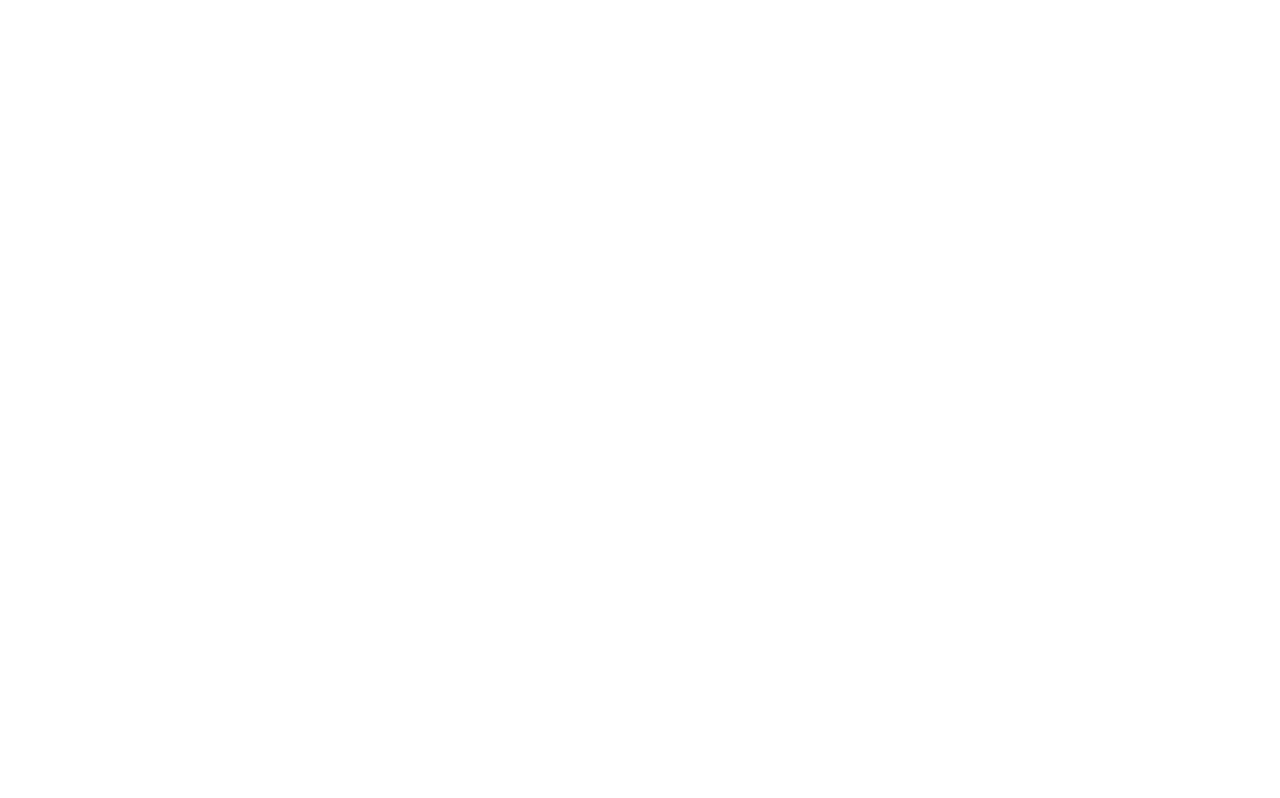
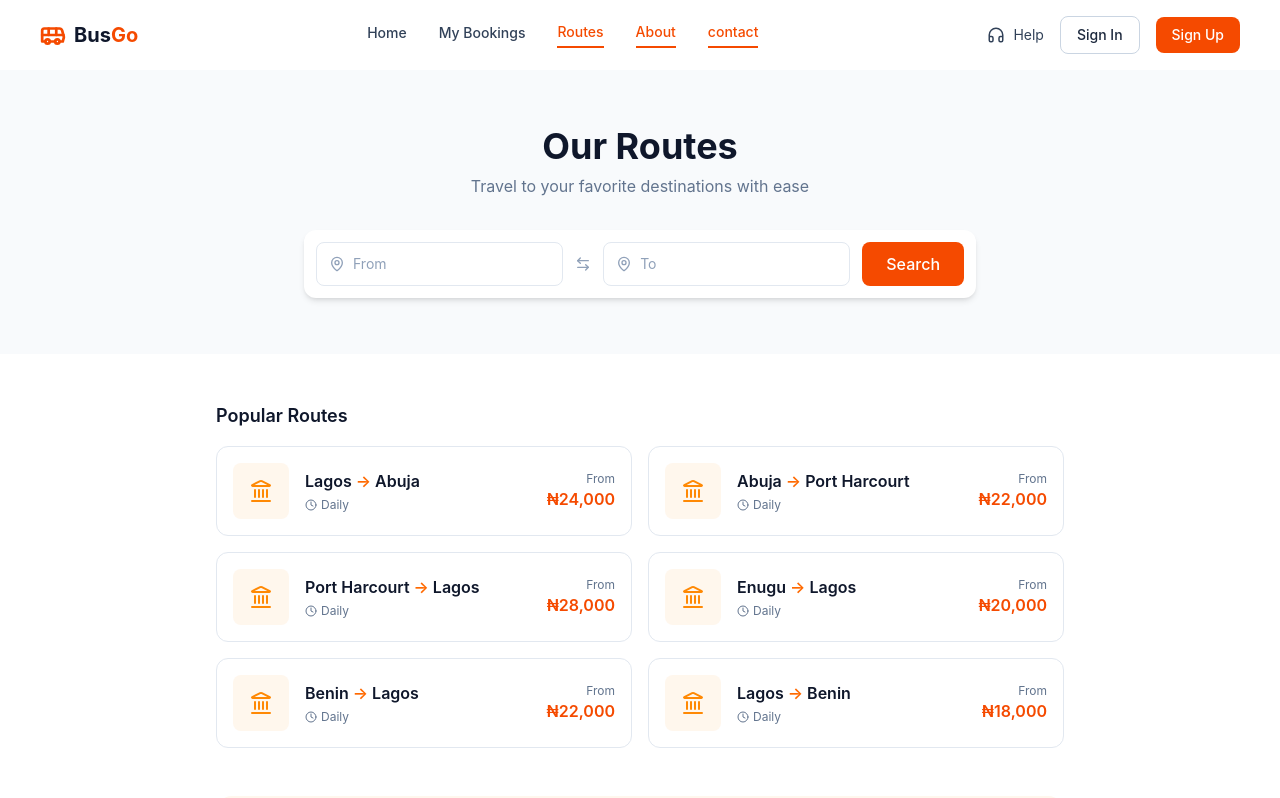
Before and after one commit to DanielApple05/Bus-Go, a React app in the folder frontend/: page /routes in a window 1280 px wide. Before the commit this address had no page. Shown: the top 798 px of the page. Built offline with nearby package versions, Linux system fonts and the light colour scheme; the HTML template or start-up script is replaced by a standard one.

Commit message:
Refactor routing structure: rename 'availableBuses' to 'buses', update routes, and implement new 'routes' page for better navigation

```diff
--- a/frontend/src/App.jsx
+++ b/frontend/src/App.jsx
@@ -2,8 +2,8 @@
 import { Routes, Route } from 'react-router-dom';
 import { BookingProvider } from './context/BookingContext';
 import Index from './pages/index';
-import BusRoutes from './pages/buses';
-import AvailableBuses from './pages/availableBuses';
+import BusRoutes from './pages/routes';
+import AvailableBuses from './pages/buses';
 import BookingSummary from './pages/bookingSumary';
 import SeatSelection from './pages/seatSelection';
 
@@ -14,8 +14,8 @@
     <BookingProvider>
       <Routes>
         <Route path="/" element={<Index />} />
-        <Route path="/buses" element={<BusRoutes />} />
-        <Route path="/availableBuses" element={<AvailableBuses />} />
+        <Route path="/routes" element={<BusRoutes />} />
+        <Route path="/buses" element={<AvailableBuses />} />
         <Route path="/booking" element={<BookingSummary />} />
         <Route path="/seat" element={<SeatSelection />} />
       </Routes>
--- a/frontend/src/components/navbar.jsx
+++ b/frontend/src/components/navbar.jsx
@@ -4,7 +4,7 @@
 const navLinks = [
   { tab: 'Home', path: "/" },
   { tab: 'My Bookings', path: "/booking" },
-  { tab: 'Routes', path: "/busRoutes" },
+  { tab: 'Routes', path: "/routes" },
   { tab: 'About', path: "#" },
   { tab: 'contact', path: "#" }
 ];
--- a/frontend/src/pages/availableBuses.jsx
+++ /dev/null
@@ -1,37 +0,0 @@
-import { ArrowLeft } from 'lucide-react';
-import Navbar from '../components/Navbar';
-import BusCard from '../components/BusCard';
-
-// Replace with data from GET /availability?from=&to=&date=
-const mockBuses = [
-  { id: 1, name: 'Luxury Coach', seatLayout: '2+1 Seater', from: 'Lagos', to: 'Abuja', departure: '08:00 AM', arrival: '02:00 PM', price: 24000, availableSeats: 18 },
-  { id: 2, name: 'Executive Bus', seatLayout: '2+2 Seater', from: 'Lagos', to: 'Abuja', departure: '09:30 AM', arrival: '03:30 PM', price: 20000, availableSeats: 24 },
-  { id: 3, name: 'Standard Bus', seatLayout: '2+2 Seater', from: 'Lagos', to: 'Abuja', departure: '11:00 AM', arrival: '05:00 PM', price: 16000, availableSeats: 30 },
-];
-
-const AvailableBuses = ({ route, date, onBack, onSelectBus }) => {
-  return (
-    <div>
-      <Navbar />
-
-      <div className="max-w-4xl mx-auto px-6 py-10">
-        <button onClick={onBack} className="flex items-center gap-2 text-slate-500 hover:text-orange-600 mb-4">
-          <ArrowLeft size={18} />
-        </button>
-
-        <h1 className="text-2xl font-bold text-slate-900">Available Buses</h1>
-        <p className="text-slate-500 text-sm mt-1">
-          {route?.from} &rarr; {route?.to} &nbsp;&bull;&nbsp; {date}
-        </p>
-
-        <div className="flex flex-col gap-4 mt-6">
-          {mockBuses.map((bus) => (
-            <BusCard key={bus.id} bus={bus} onSelect={onSelectBus} />
-          ))}
-        </div>
-      </div>
-    </div>
-  );
-}
-
-export default AvailableBuses;
--- a/frontend/src/pages/buses.jsx
+++ b/frontend/src/pages/buses.jsx
@@ -1,76 +1,37 @@
-import { useState } from 'react';
-import { MapPin, ArrowLeftRight } from 'lucide-react';
+import { ArrowLeft } from 'lucide-react';
 import Navbar from '../components/Navbar';
-import RouteCard from '../components/RouteCard';
+import BusCard from '../components/BusCard';
 
-const SearchField = ({ icon: Icon, placeholder, value, onChange }) => {
+// Replace with data from GET /availability?from=&to=&date=
+const mockBuses = [
+  { id: 1, name: 'Luxury Coach', seatLayout: '2+1 Seater', from: 'Lagos', to: 'Abuja', departure: '08:00 AM', arrival: '02:00 PM', price: 24000, availableSeats: 18 },
+  { id: 2, name: 'Executive Bus', seatLayout: '2+2 Seater', from: 'Lagos', to: 'Abuja', departure: '09:30 AM', arrival: '03:30 PM', price: 20000, availableSeats: 24 },
+  { id: 3, name: 'Standard Bus', seatLayout: '2+2 Seater', from: 'Lagos', to: 'Abuja', departure: '11:00 AM', arrival: '05:00 PM', price: 16000, availableSeats: 30 },
+];
+
+const AvailableBuses = ({ route, date, onBack, onSelectBus }) => {
   return (
-    <div className="flex items-center gap-2 px-3 h-11 flex-1 rounded-lg border border-slate-200">
-      <Icon size={16} className="text-slate-400 shrink-0" />
-      <input
-        value={value}
-        onChange={(e) => onChange(e.target.value)}
-        placeholder={placeholder}
-        className="w-full bg-transparent text-sm outline-none placeholder:text-slate-400"
-      />
+    <div>
+      <Navbar />
+
+      <div className="max-w-4xl mx-auto px-6 py-10">
+        <button onClick={onBack} className="flex items-center gap-2 text-slate-500 hover:text-orange-600 mb-4">
+          <ArrowLeft size={18} />
+        </button>
+
+        <h1 className="text-2xl font-bold text-slate-900">Available Buses</h1>
+        <p className="text-slate-500 text-sm mt-1">
+          {route?.from} &rarr; {route?.to} &nbsp;&bull;&nbsp; {date}
+        </p>
+
+        <div className="flex flex-col gap-4 mt-6">
+          {mockBuses.map((bus) => (
+            <BusCard key={bus.id} bus={bus} onSelect={onSelectBus} />
+          ))}
+        </div>
+      </div>
     </div>
   );
 }
 
-// Replace with data from GET /routes
-const mockRoutes = [
-  { from: 'Lagos', to: 'Abuja', price: 24000 },
-  { from: 'Abuja', to: 'Port Harcourt', price: 22000 },
-  { from: 'Port Harcourt', to: 'Lagos', price: 28000 },
-  { from: 'Enugu', to: 'Lagos', price: 20000 },
-  { from: 'Benin', to: 'Lagos', price: 22000 },
-  { from: 'Lagos', to: 'Benin', price: 18000 },
-];
-
-const Buses = ({ onSelectRoute }) => {
-  const [from, setFrom] = useState('');
-  const [to, setTo] = useState('');
-
-  return (
-    <div>
-      <Navbar />
-
-      <section className="text-center py-14 px-6 bg-slate-50">
-        <h1 className="text-4xl font-bold text-slate-900">Our Routes</h1>
-        <p className="text-slate-500 mt-2">Travel to your favorite destinations with ease</p>
-
-        <div className="max-w-2xl mx-auto mt-8 bg-white rounded-xl shadow-md p-3 flex items-center gap-3">
-          <SearchField icon={MapPin} placeholder="From" value={from} onChange={setFrom} />
-          <ArrowLeftRight size={16} className="text-slate-400 shrink-0" />
-          <SearchField icon={MapPin} placeholder="To" value={to} onChange={setTo} />
-          <button className="px-6 h-11 rounded-lg bg-orange-600 text-white font-medium hover:bg-orange-700 whitespace-nowrap">
-            Search
-          </button>
-        </div>
-      </section>
-
-      <section className="max-w-4xl mx-auto py-12 px-6">
-        <h2 className="text-lg font-semibold text-slate-900 mb-4">Popular Routes</h2>
-        <div className="grid grid-cols-1 md:grid-cols-2 gap-4">
-          {mockRoutes.map((route) => (
-            <RouteCard key={`${route.from}-${route.to}`} {...route} onSelect={() => onSelectRoute?.(route)} />
-          ))}
-        </div>
-      </section>
-
-      <section className="max-w-4xl mx-auto mb-12 px-6">
-        <div className="bg-orange-50 rounded-2xl p-8 flex items-center justify-between">
-          <div>
-            <h3 className="text-xl font-bold text-slate-900">Hire a Bus</h3>
-            <p className="text-slate-600 text-sm mt-1">Planning a group trip, event or tour? Hire a bus that fits your needs.</p>
-            <button className="mt-4 px-5 py-2.5 rounded-lg bg-orange-600 text-white font-medium hover:bg-orange-700">
-              Hire a Bus
-            </button>
-          </div>
-        </div>
-      </section>
-    </div>
-  );
-}
-
-export default Buses;
+export default AvailableBuses;
--- /dev/null
+++ b/frontend/src/pages/routes.jsx
@@ -0,0 +1,97 @@
+import { useState } from 'react';
+import { useNavigate } from 'react-router-dom';
+import { MapPin, ArrowLeftRight } from 'lucide-react';
+import Navbar from '../components/Navbar';
+import RouteCard from '../components/routeCard';
+import { useBooking } from '../context/BookingContext';
+
+const mockRoutes = [
+  { from: 'Lagos', to: 'Abuja', price: 24000 },
+  { from: 'Abuja', to: 'Port Harcourt', price: 22000 },
+  { from: 'Port Harcourt', to: 'Lagos', price: 28000 },
+  { from: 'Enugu', to: 'Lagos', price: 20000 },
+  { from: 'Benin', to: 'Lagos', price: 22000 },
+  { from: 'Lagos', to: 'Benin', price: 18000 },
+];
+
+const Buses = () => {
+  const [from, setFrom] = useState('');
+  const [to, setTo] = useState('');
+  const navigate = useNavigate();
+  const { updateBooking } = useBooking();
+
+  const handleSearch = (e) => {
+    e.preventDefault();
+    if (!from || !to) return;
+    updateBooking({ from, to });
+    navigate('/buses'); // still needs a date — see note below
+  };
+
+  const handleSelectRoute = (route) => {
+    updateBooking({ from: route.from, to: route.to });
+    navigate('/buses');
+  };
+
+  return (
+    <div>
+      <Navbar />
+      <section className="text-center py-14 px-6 bg-slate-50">
+        <h1 className="text-4xl font-bold text-slate-900">Our Routes</h1>
+        <p className="text-slate-500 mt-2">Travel to your favorite destinations with ease</p>
+
+        <form onSubmit={handleSearch} className="max-w-2xl mx-auto mt-8 bg-white rounded-xl shadow-md p-3 flex items-center gap-3">
+          <div className="flex items-center gap-2 px-3 h-11 flex-1 rounded-lg border border-slate-200">
+            <MapPin size={16} className="text-slate-400 shrink-0" />
+            <input
+              type="text"
+              className="w-full bg-transparent text-sm outline-none placeholder:text-slate-400"
+              placeholder="From"
+              value={from}
+              onChange={(e) => setFrom(e.target.value)}
+            />
+          </div>
+          <ArrowLeftRight size={16} className="text-slate-400 shrink-0" />
+          <div className="flex items-center gap-2 px-3 h-11 flex-1 rounded-lg border border-slate-200">
+            <MapPin size={16} className="text-slate-400 shrink-0" />
+            <input
+              type="text"
+              placeholder="To"
+              value={to}
+              onChange={(e) => setTo(e.target.value)}
+              className="w-full bg-transparent text-sm outline-none placeholder:text-slate-400"
+            />
+          </div>
+          <button
+            type="submit"
+            className="px-6 h-11 rounded-lg bg-orange-600 text-white font-medium hover:bg-orange-700 whitespace-nowrap"
+          >
+            Search
+          </button>
+        </form>
+      </section>
+
+      <section className="max-w-4xl mx-auto py-12 px-6">
+        <h2 className="text-lg font-semibold text-slate-900 mb-4">Popular Routes</h2>
+        <div className="grid grid-cols-1 md:grid-cols-2 gap-4">
+          {mockRoutes.map((route) => (
+            <RouteCard key={`${route.from}-${route.to}`} {...route} onSelect={() => handleSelectRoute(route)} />
+          ))}
+        </div>
+      </section>
+
+      <section className="max-w-4xl mx-auto mb-12 px-6">
+        <div className="bg-orange-50 rounded-2xl p-8 flex items-center justify-between">
+          <div>
+            <h3 className="text-xl font-bold text-slate-900">Hire a Bus</h3>
+            <p className="text-slate-600 text-sm mt-1">Planning a group trip, event or tour? Hire a bus that fits your needs.</p>
+            <button className="mt-4 px-5 py-2.5 rounded-lg bg-orange-600 text-white font-medium hover:bg-orange-700">
+              Hire a Bus
+            </button>
+          </div>
+        </div>
+      </section>
+    </div>
+  );
+};
+
+export default Buses;
```
